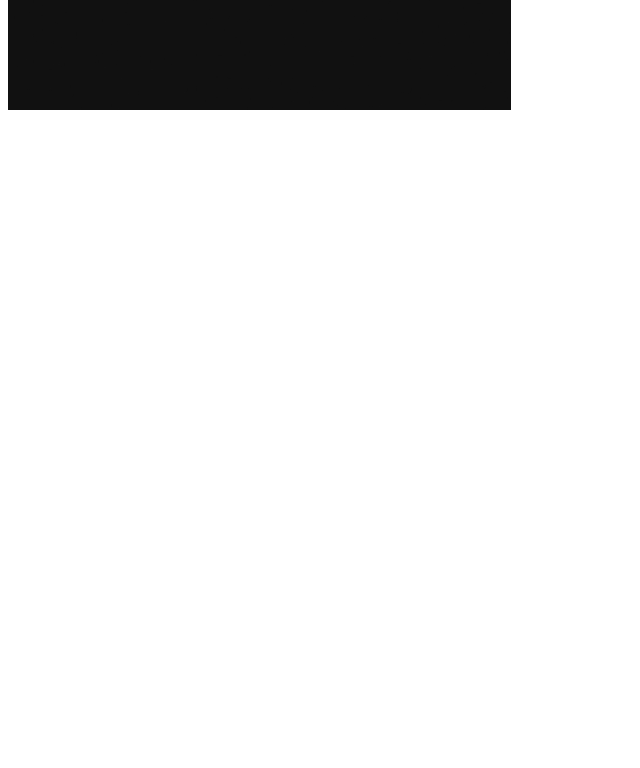
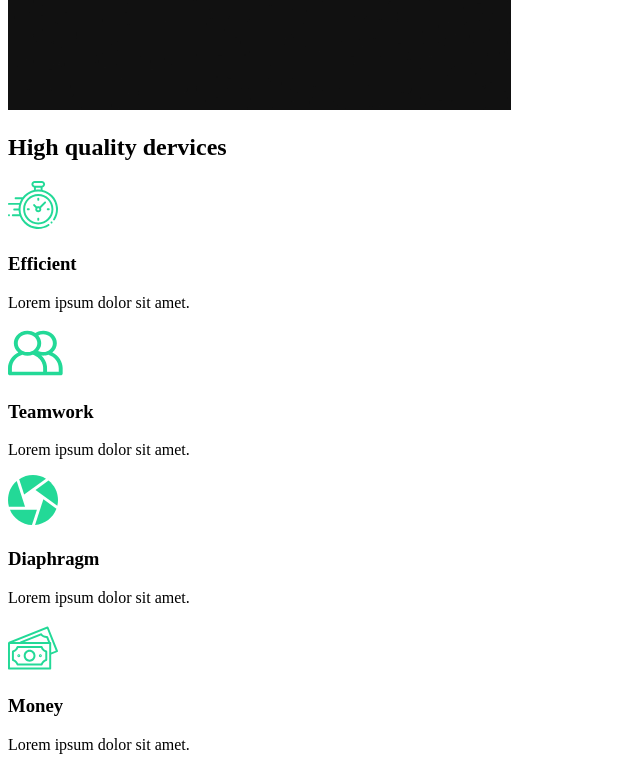
Before and after one commit to mknumberone/the-creative-rect-course-capture, a React (Create React App) app: page / in a window 1280 px wide. Shown: the part 860-1628 px from the top of the page, without its empty margins (0-640 px from the left). Before the commit the page ends 982 px from the top, so only its background shows below. Built offline with nearby package versions, Linux system fonts and the light colour scheme.

Commit message:
3.Seviced Section

```diff
--- /dev/null
+++ b/src/components/ServicesSection.js
@@ -0,0 +1,50 @@
+import React  from 'react';
+//Import Icon
+import clock from '../img/clock.svg'
+import diaphragm from '../img/diaphragm.svg'
+import money from '../img/money.svg'
+import teamwork from '../img/teamwork.svg'
+import home2 from '../img/home2.png'
+const ServicesSection=()=>{
+    return(
+        <div className="services">
+            <div className="description">
+                <h2>High <span>quality</span> dervices</h2>
+                <div className="cards">
+                    <div className="card">
+                        <div className="icon">
+                             <img src={clock} alt=""/>
+                             <h3>Efficient</h3>
+                        </div>
+                        <p>Lorem ipsum dolor sit amet.</p>
+                    </div>
+                    <div className="card">
+                        <div className="icon">
+                             <img src={teamwork} alt=""/>
+                             <h3>Teamwork</h3>
+                        </div>
+                        <p>Lorem ipsum dolor sit amet.</p>
+                    </div>
+                    <div className="card">
+                        <div className="icon">
+                             <img src={diaphragm} alt=""/>
+                             <h3>Diaphragm</h3>
+                        </div>
+                        <p>Lorem ipsum dolor sit amet.</p>
+                    </div>
+                    <div className="card">
+                        <div className="icon">
+                             <img src={money} alt=""/>
+                             <h3>Money</h3>
+                        </div>
+                        <p>Lorem ipsum dolor sit amet.</p>
+                    </div>
+                </div>
+            </div>
+            <div className="image">
+                <img src={home2} alt=""></img>
+            </div>
+        </div>
+    )
+}
+export default ServicesSection;
--- a/src/pages/AboutUS.js
+++ b/src/pages/AboutUS.js
@@ -1,9 +1,13 @@
 import React from 'react';
 //Page component
 import AboutSection from '../components/AboutSection'
-const AboutUS=()=>{
-    return(
-     <AboutSection></AboutSection>
+import SevicesSection from '../components/ServicesSection'
+const AboutUS = () => {
+    return (
+        <>
+            <AboutSection />
+            <SevicesSection />
+        </>
     )
 }
 export default AboutUS;
```
